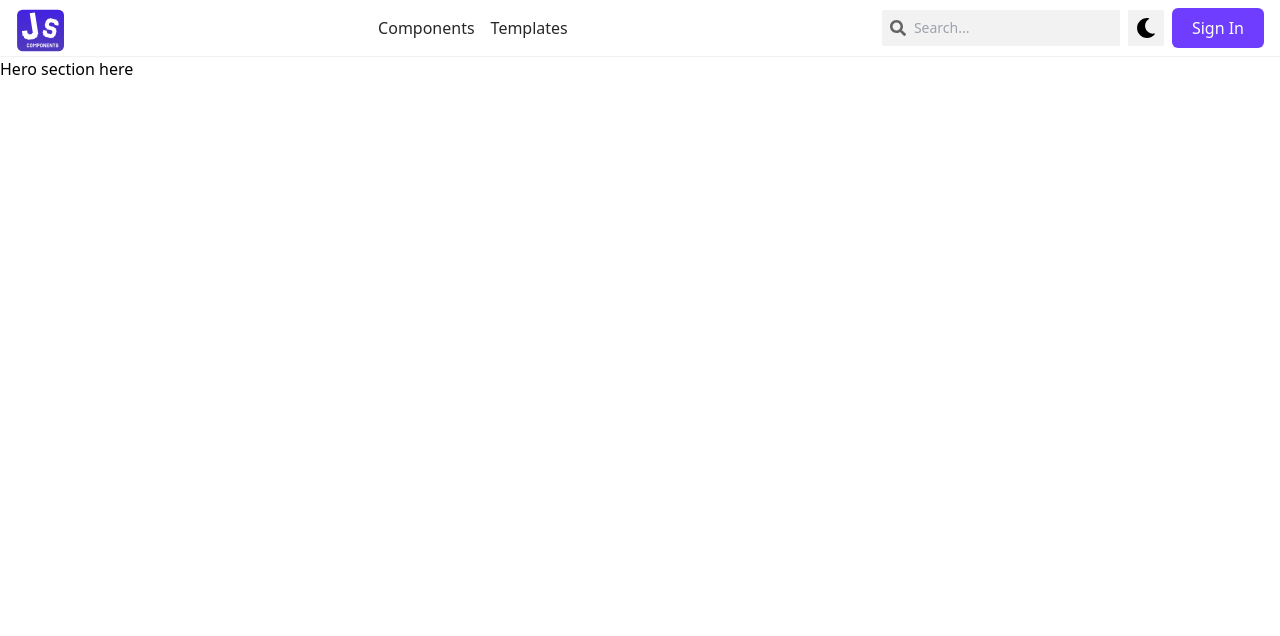
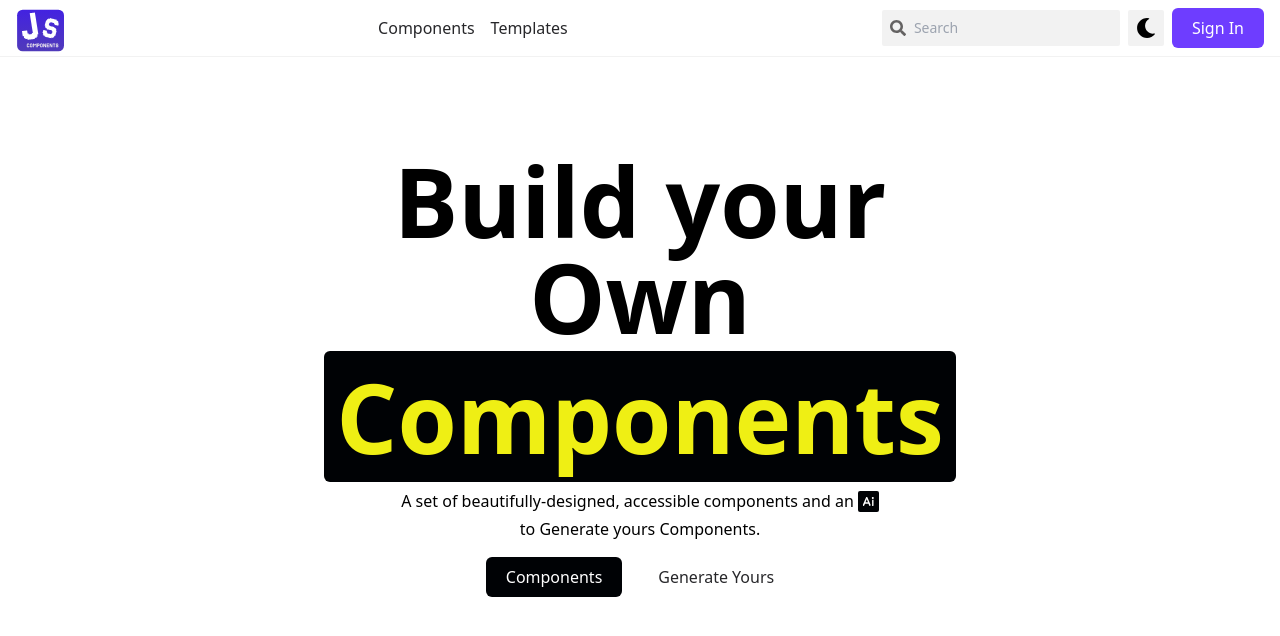
Before and after one commit to bulbul32123/js-Components, a React (Vite) app in the folder frontend/: page / in a window 1280 px wide. Shown: the top 636 px of the page. Built offline with nearby package versions, Linux system fonts and the light colour scheme.

Commit message:
hero section updates

```diff
--- a/frontend/src/components/Hero.jsx
+++ b/frontend/src/components/Hero.jsx
@@ -1,9 +1,22 @@
 import React from 'react'
+import Ai from '../icons/Ai'
 
 export default function Hero() {
   return (
-    <div>
-      Hero section here
+    <div className="flex justify-center items-center h-full w-full py-24">
+      <div className="flex flex-col text-center w-full md:w-[700px]">
+        <h1 className="text-[4rem] leading-[1] Smd:text-8xl font-bold">
+          Build your Own <span className='text-yellow font-bold bg-black leading-[1.5] px-3 rounded-md'>Components</span>
+        </h1>
+        <p className="text-gray-500 max-md:px-7 -pt-5 leading-6 flex items-center gap-1 flex-wrap justify-center">
+          A set of beautifully-designed, accessible components and an <Ai /> to Generate yours Components.
+        </p>
+        <div className="flex justify-center items-center gap-4 mt-4">
+          <button className="px-3 md:px-5 py-2 bg-black text-white dark:hover:underline rounded-md ">Components</button>
+          <button className="px-3 md:px-5 py-2 bg-white text-dark hover:underline rounded-md">Generate Yours</button>
+        </div>
+
+      </div>
     </div>
   )
 }
--- a/frontend/src/components/common/nav/Dropdown.jsx
+++ /dev/null
@@ -1,44 +0,0 @@
-import React, { useState, useRef, useEffect } from 'react';
-
-const DropdownMenu = ({ title, items }) => {
-  const [isOpen, setIsOpen] = useState(false);
-  const dropdownRef = useRef(null);
-
-  // Toggle dropdown visibility
-  const toggleDropdown = () => setIsOpen(!isOpen);
-
-  // Close dropdown when clicking outside
-  useEffect(() => {
-    const handleClickOutside = (event) => {
-      if (dropdownRef.current && !dropdownRef.current.contains(event.target)) {
-        setIsOpen(false);
-      }
-    };
-
-    if (isOpen) {
-      document.addEventListener('mousedown', handleClickOutside);
-    }
-    return () => {
-      document.removeEventListener('mousedown', handleClickOutside);
-    };
-  }, [isOpen]);
-
-  return (
-    <div className="dropdown" ref={dropdownRef}>
-      <button onClick={toggleDropdown} className="dropdown-trigger">
-        {title}
-      </button>
-      {isOpen && (
-        <div className="dropdown-content">
-          {items.map((item, index) => (
-            <a key={index} href={item.href} className="dropdown-item">
-              {item.text}
-            </a>
-          ))}
-        </div>
-      )}
-    </div>
-  );
-};
-
-export default DropdownMenu;
--- a/frontend/src/components/common/nav/Navbar.jsx
+++ b/frontend/src/components/common/nav/Navbar.jsx
@@ -38,19 +38,24 @@ export default function Navbar() {
       </div>
 
       {/* Search Bar, Dark Mode, Sign In */}
-      <div className="flex items-center gap-2 relative">
+      <div className="flex items-center gap-1.5 md:gap-2 relative">
+        <div className="relative md:inline-block hidden">
           <span className='absolute text-lightGray dark:text-gray left-2 top-1/2 -translate-y-1/2 text-gray-500'>
             <FaSearch />
           </span>
           <input
             type="text"
-          placeholder="Search..."
-          className="pl-8 pr-1 py-2 rounded-sm text-sm bg-light dark:bg-dark dark:text-gray outline-none border-none"
+            placeholder="Search"
+            className="pl-8 pr-1 py-2 rounded-sm text-sm bg-light dark:bg-dark dark:text-white outline-none border-none"
           />
+        </div>
+        <button className="p-2 rounded-sm bg-light dark:bg-dark md:hidden">
+          <FaSearch className="w-5 h-5"/>
+        </button>
         <button onClick={toggleDarkMode} className="p-2 rounded-sm bg-light dark:bg-dark">
           {!isDarkMode ? <IoIosSunny className="w-5 h-5" /> : <FaMoon className="w-5 h-5" />}
         </button>
-        <Link to='/register' className="px-5 py-2 bg-[#6E3DFF] text-white rounded-md">Sign In</Link>
+        <Link to='/register' className="px-3 md:px-5 py-2 bg-[#6E3DFF] text-white rounded-md">Sign In</Link>
       </div>
     </nav>
   );
--- /dev/null
+++ b/frontend/src/icons/Ai.jsx
@@ -0,0 +1,11 @@
+import React from 'react'
+
+export default function Ai() {
+    return (
+        <svg width="21" height="21" viewBox="0 0 21 21" fill="none" xmlns="http://www.w3.org/2000/svg">
+            <rect width="21" height="21" rx="2" className='fill-black dark:fill-white' />
+            <path d="M5.97467 15.1127C5.64908 15.071 5.39446 14.9541 5.21079 14.7621C5.02713 14.5617 4.9353 14.3196 4.9353 14.0358C4.9353 13.8104 4.98956 13.585 5.09809 13.3595L8.00332 6.6099C8.14524 6.28432 8.39152 6.12152 8.74215 6.12152C9.08443 6.12152 9.33071 6.28432 9.48098 6.6099L12.3862 13.3595C12.4864 13.5933 12.5365 13.8145 12.5365 14.0232C12.5365 14.3154 12.4446 14.5617 12.261 14.7621C12.0773 14.9541 11.8227 15.071 11.4971 15.1127L10.4327 12.6583H7.03908L5.97467 15.1127ZM9.96936 11.3559L8.51674 7.71188L8.379 7.76198L8.66701 8.47576L7.50242 11.3559H9.96936ZM14.809 7.91224C14.5335 7.91224 14.3039 7.82876 14.1203 7.66179C13.9366 7.48648 13.8448 7.26942 13.8448 7.01062C13.8448 6.75182 13.9366 6.53894 14.1203 6.37197C14.3039 6.20501 14.5335 6.12152 14.809 6.12152C15.0845 6.12152 15.3141 6.20501 15.4978 6.37197C15.6814 6.53894 15.7733 6.75182 15.7733 7.01062C15.7733 7.26942 15.6814 7.48648 15.4978 7.66179C15.3141 7.82876 15.0845 7.91224 14.809 7.91224ZM14.1078 9.52765C14.1078 9.21041 14.2246 8.98083 14.4584 8.83891C14.6921 8.69699 15.0428 8.62603 15.5103 8.62603V14.2111C15.5103 14.5283 15.3934 14.7579 15.1597 14.8998C14.9259 15.0417 14.5753 15.1127 14.1078 15.1127V9.52765Z" className='fill-white dark:fill-black' />
+        </svg>
+
+    )
+}
--- a/frontend/src/index.css
+++ b/frontend/src/index.css
@@ -8,6 +8,7 @@
   position: relative;
   display: inline-block;
 }
+
 
 /* Trigger button */
 .dropdown-trigger {
--- a/frontend/tailwind.config.js
+++ b/frontend/tailwind.config.js
@@ -20,7 +20,14 @@ export default {
         accent: "#333333",
         background: "#444444",
       },
-
+      screens: {
+        'sm': '640px',
+        'Smd':"716px",
+        'md': '768px',
+        'lg': '1024px',
+        'xl': '1280px',
+        '2xl': '1536px',
+      },
     },
   },
   plugins: [],
```
Also changed, not shown: frontend/public/ai.svg (added). Lines whose indentation alone changed are shown as unchanged.
